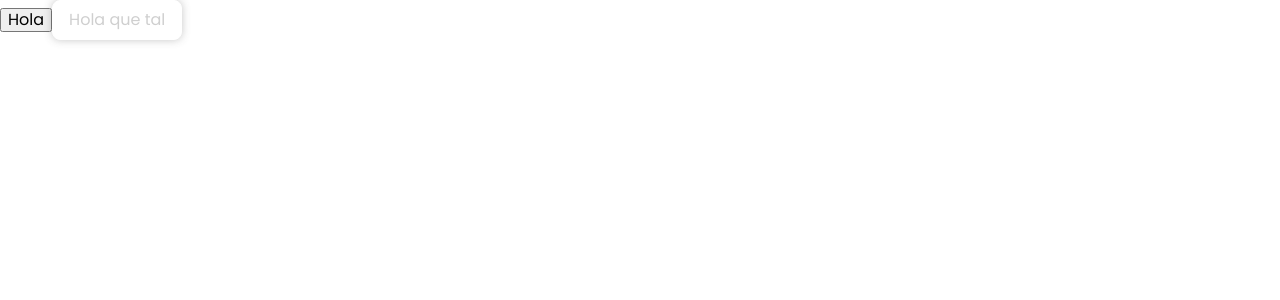
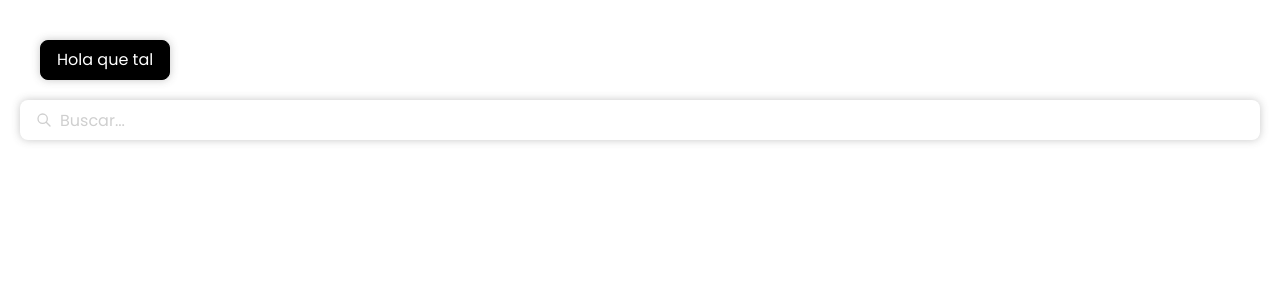
Before and after one commit to xechezurieta/FitCalc, a React (Vite) app in the folder app/: page / in a window 1280 px wide. Shown: the top 300 px of the page. Built offline with nearby package versions, Linux system fonts and the light colour scheme.

Commit message:
add button and inputsearch ui

```diff
--- a/app/src/pages/Login.jsx
+++ b/app/src/pages/Login.jsx
@@ -1,12 +1,14 @@
 import Button from "../ui/buttons/Button"
+import InputSearch from "../ui/forms/InputSearch"
+import SearchIcon from "../ui/icons/SearchIcon"
+
 
 function Login() {
 	return (
-		<div>
-			<button>Hola</button>
-			<Button kind="secondary" disabled> Hola que tal
-			</Button>
-
+		<div style={{margin: '20px'}}>
+			<Button type="primary" style={{margin: '20px'}}>Hola que tal</Button>
+			<InputSearch placeholder='Buscar...'
+			></InputSearch>
 		</div>
 	)
   }
--- a/app/src/styles/theme.css
+++ b/app/src/styles/theme.css
@@ -10,7 +10,7 @@
     --color-white: #ffffff;
     /* Shadows */
     --shadow-sm: 0px 0px 8px rgba(69, 69, 69, 0.3);
-    --shadow-md: 0px 0px 8px rgba(69, 69, 69, 0.5);
+    --shadow-md: 0px 0px 12px rgba(69, 69, 69, 0.6);
     /* Border-radius */
     --radius-sm: 0.5rem;
     --radius-md: 1rem;
--- a/app/src/ui/buttons/Button.jsx
+++ b/app/src/ui/buttons/Button.jsx
@@ -1,14 +1,14 @@
 import style from './Button.module.css'
 
-const KIND_CLASSNAME = {
+const TYPE_CLASSNAME = {
 	primary: style.primary,
 	secondary: style.secondary
 }
 
-const Button = ({kind='primary', className, ...props}) => (
+const Button = ({type='primary', className, ...props}) => (
 	<button
 		{...props}
-		className={`${style.button} ${KIND_CLASSNAME[kind]} ${className}` }>
+		className={`${style.button} ${TYPE_CLASSNAME[type]} ${className}` }>
 	</button>
 )
 
--- /dev/null
+++ b/app/src/ui/forms/InputSearch.jsx
@@ -0,0 +1,14 @@
+import style from '../forms/InputSearch.module.css'
+import SearchIcon from "../icons/SearchIcon"
+const InputSearch = ({className , ...props}) => (
+  <div className={`${style.wrapper} ${className || ''}`}>
+    <SearchIcon className={style.icon}/>
+    <input
+      {...props}
+      className={style.input}
+      type='text'>
+    </input>
+  </div>
+)
+
+export default InputSearch
--- /dev/null
+++ b/app/src/ui/forms/InputSearch.module.css
@@ -0,0 +1,31 @@
+.input {
+  height: 2.5rem;
+  width: 100%;
+  padding: 0.5rem 1rem;
+  padding-left: 2.5rem;
+  border-radius: var(--radius-sm);
+  border: none;
+  outline: none;
+  box-shadow: var(--shadow-sm)
+}
+
+.input:focus {
+  box-shadow: var(--shadow-md);
+}
+
+.input::placeholder {
+  color: var(--color-lightgray);
+}
+
+.wrapper {
+  position: relative;
+}
+
+.icon {
+  position: absolute;
+  height: 1rem;
+  width: 1rem;
+  color: var(--color-lightgray);
+  top: 0.75rem;
+  left: 1rem;
+}
--- /dev/null
+++ b/app/src/ui/icons/SearchIcon.jsx
@@ -0,0 +1,20 @@
+const SearchIcon = props => (
+  <svg
+    {...props}
+    fill="none"
+    stroke="currentColor"
+    viewBox="0 0 24 24"
+    xmlns="http://www.w3.org/2000/svg"
+  >
+    <path
+      strokeLinecap="round"
+      strokeLinejoin="round"
+      strokeWidth="2"
+      d="M21 21l-6-6m2-5a7 7 0 11-14 0 7 7 0 0114 0z"
+    >
+    </path>
+  </svg>
+
+)
+
+export default SearchIcon
```
